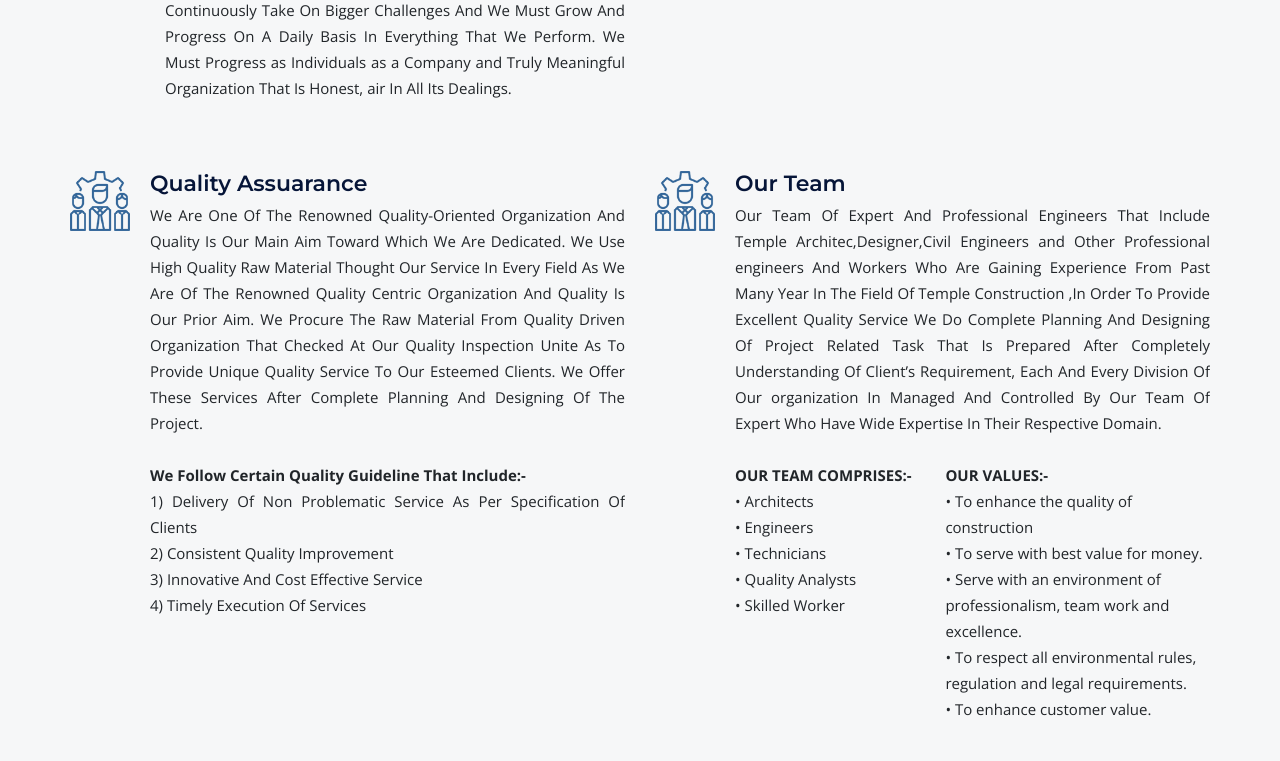
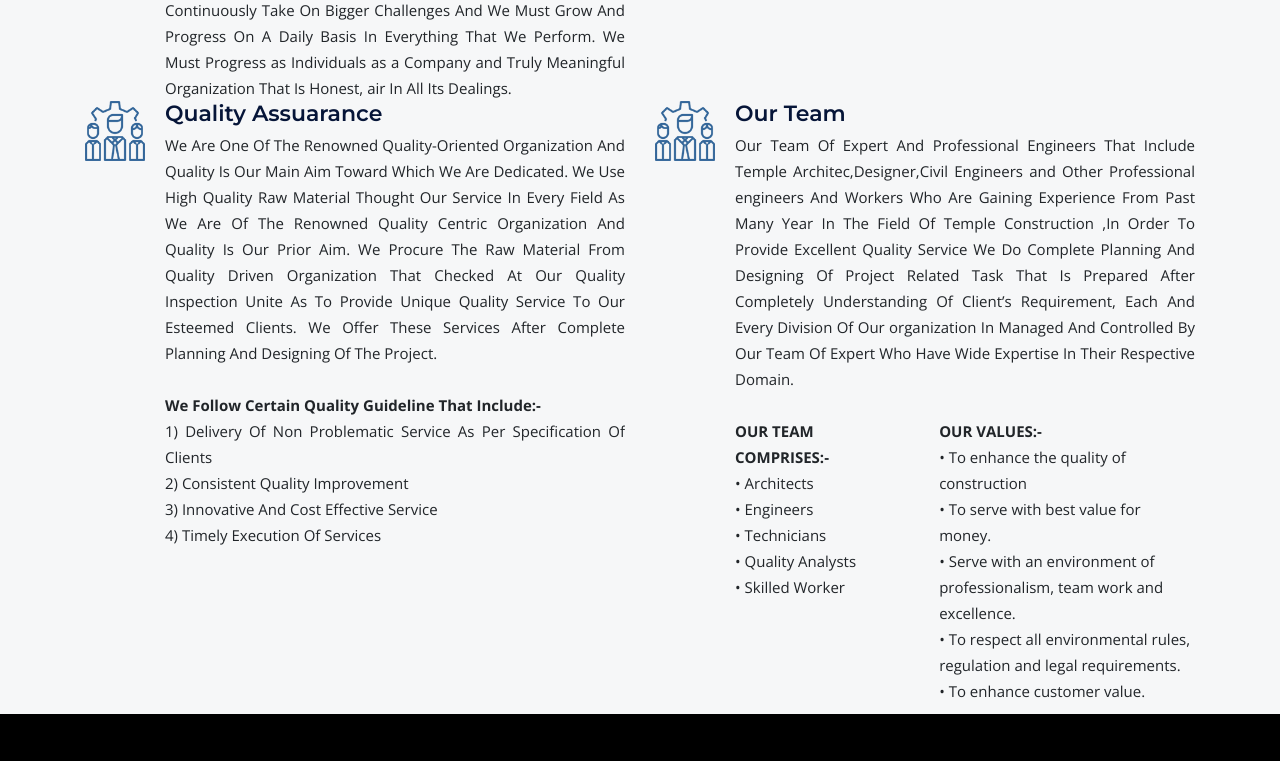
Before and after one commit to Freelancing-With-Aakash/web-jaydeep-stone-art, a plain HTML site: page pages/about-us.html in a window 1280 px wide. Shown: the part 2801-3562 px from the top of the page. Drawn offline with nearby package versions, Linux system fonts and the light colour scheme.

Commit message:
About us responsiveness issue fixed

```diff
--- a/pages/about-us.html
+++ b/pages/about-us.html
@@ -377,7 +377,7 @@
           </div>
         </div>
       </div>
-      <div class="container section_70">
+      <div class="container">
         <div class="row">
           <div class="col-md-6">
             <div class="mission-left">
```
